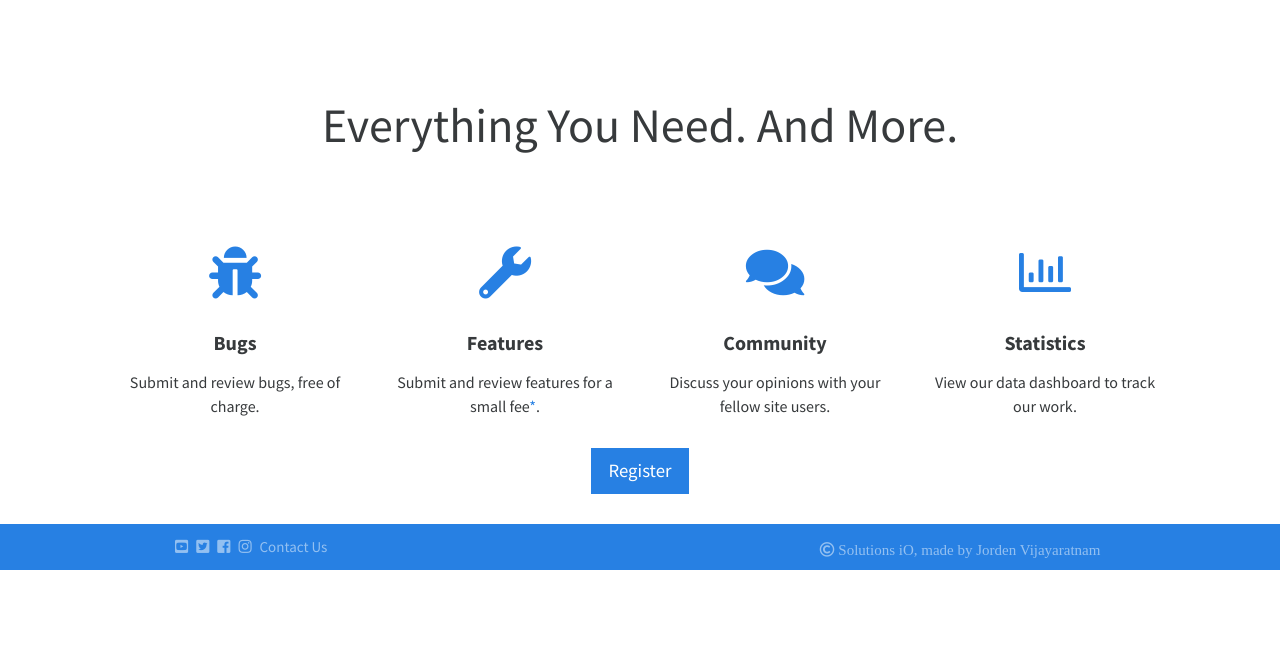
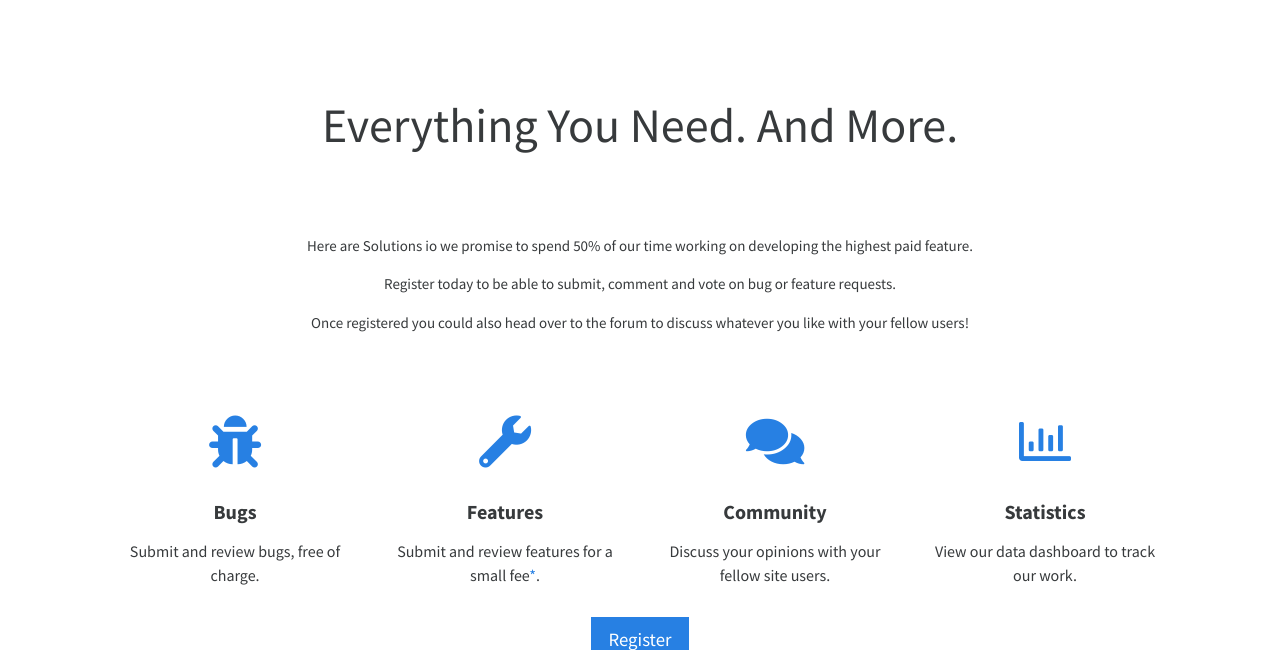
Before and after one commit to Jorden-V/UnicornAttractor---Milestone-4, a Django app: page / in a window 1280 px wide. Shown: the part 467-1117 px from the top of the page. Before the commit the page ends 1037 px from the top, so only its background shows below. Run offline with Django 3.2, Linux system fonts and the light colour scheme; some libraries are stand-ins or nearby versions.

Commit message:
added some more info about the site to the homepage

```diff
--- a/accounts/templates/index.html
+++ b/accounts/templates/index.html
@@ -13,6 +13,19 @@
 <section class="container">
     <div class="center home-title">
         <h1> Everything You Need. And More.</h1>
+    </div>
+
+    <div class="center bottom-padding">
+        <p> Here are Solutions io we promise to spend 50% of our time working on developing the highest paid feature.
+            <br>
+        </p>
+        <p>
+            Register today to be able to submit, comment and vote on bug or feature requests.
+            <br>
+        </p>
+        <p>
+            Once registered you could also head over to the forum to discuss whatever you like with your fellow users!
+        </p>
     </div>
 
     <!--   Main navigation icons   -->
```
Also changed, not shown: forum/views.py (line endings or trailing spaces).
